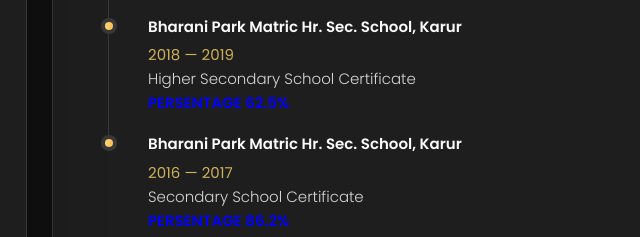
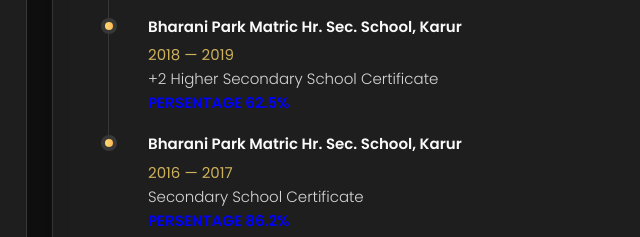
Before and after one commit to G0C001/Portfolio, a plain HTML site: page index.html in a window 1280 px wide. Both pictures are taken after a click on the button "Resume". Shown: the part 363-600 px from the top of the page, 288-928 px from the left. Drawn offline with nearby package versions, Linux system fonts and the light colour scheme.

Commit message:
Update index.html

```diff
--- a/index.html
+++ b/index.html
@@ -598,7 +598,7 @@
               <span>2018 — 2019</span>
 
               <p class="timeline-text">
-                Higher Secondary School Certificate
+               +2 Higher Secondary School Certificate
               </p>
               <b style="color: blue;">PERSENTAGE 62.5%</b>
 
```
